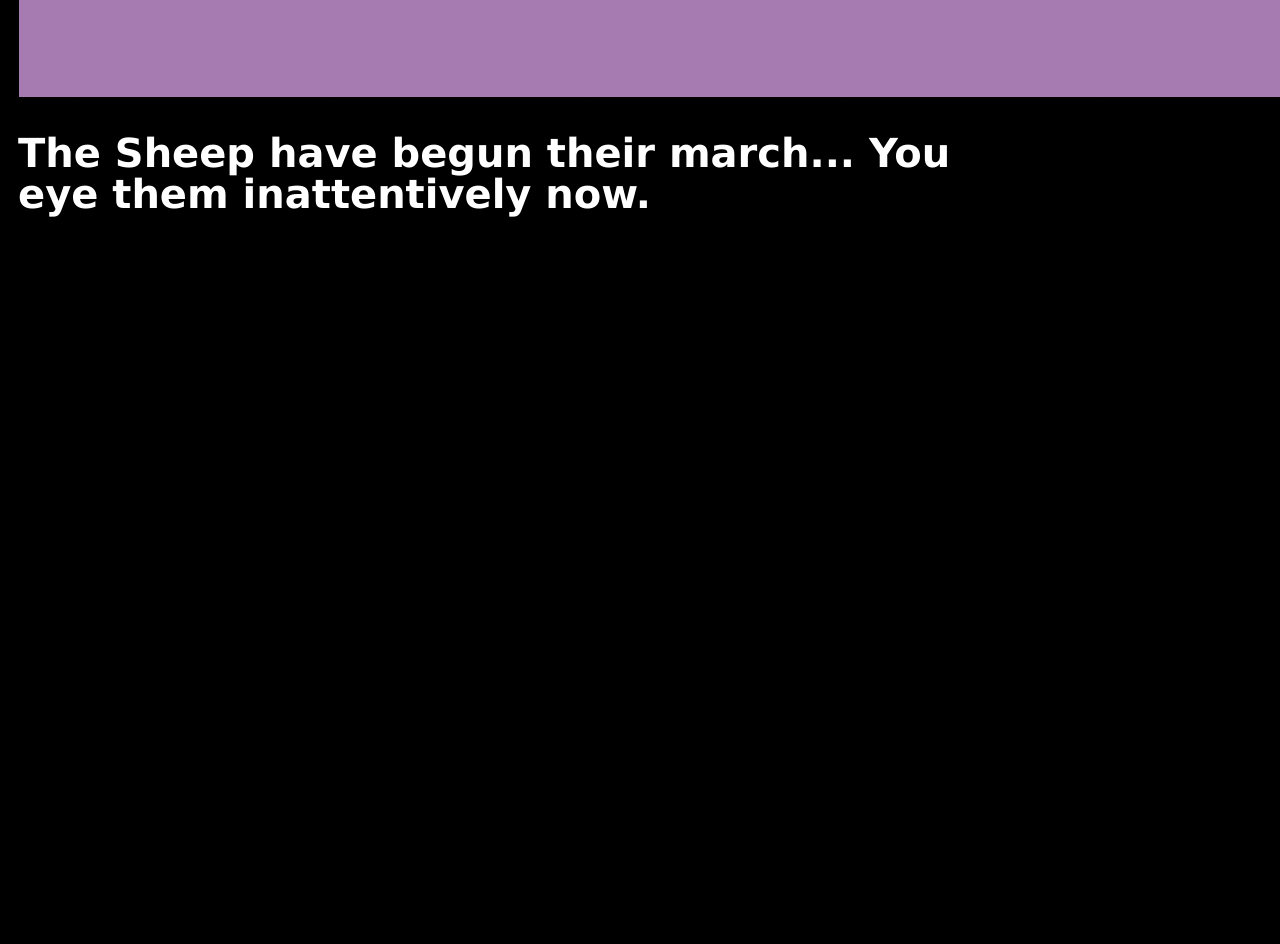
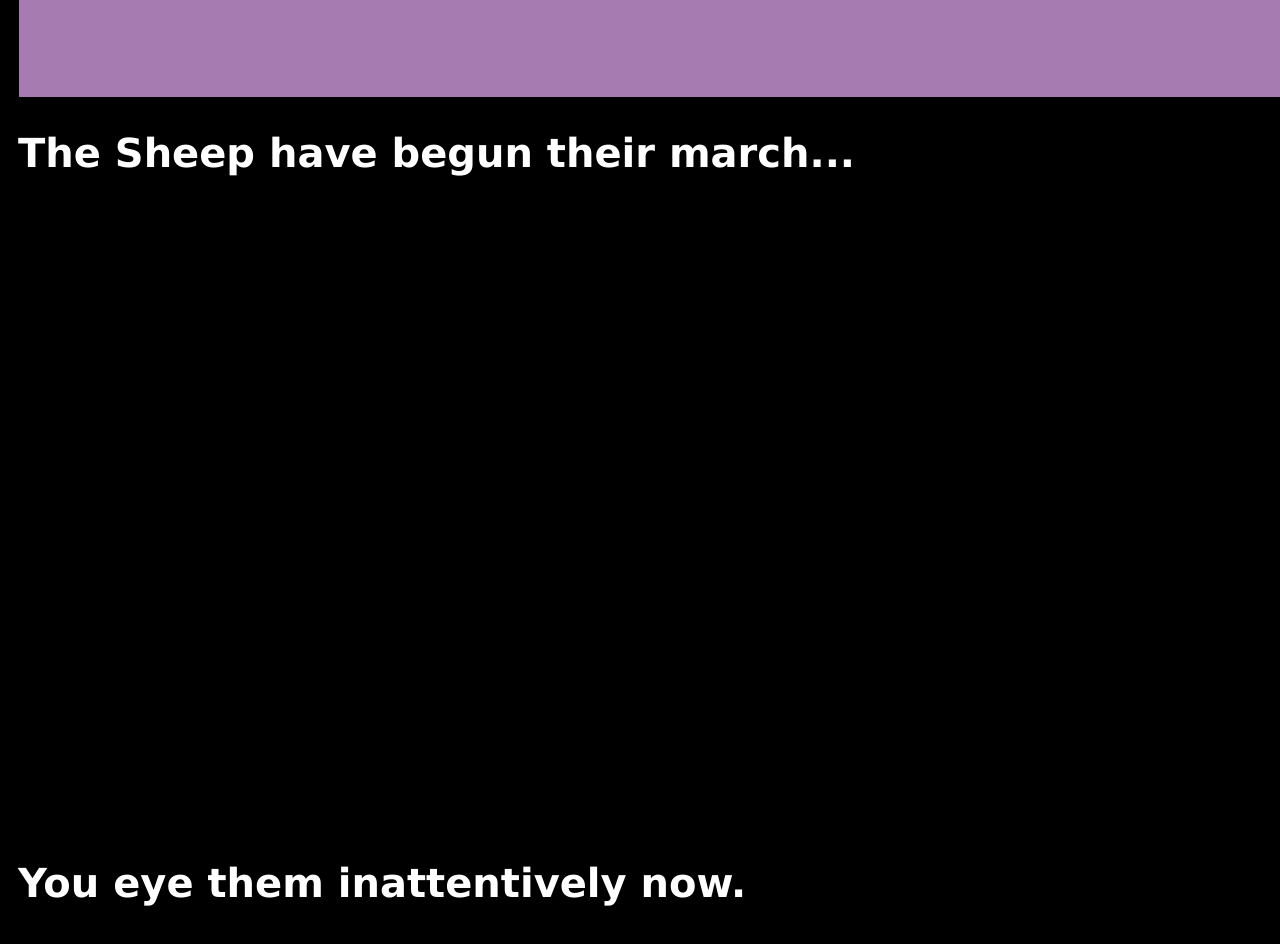
Before and after one commit to ToonzCarter/OneMoreReverie-CarterC, a plain HTML site: page index.html in a window 1280 px wide. Shown: the part 1380-2324 px from the top of the page. Before the commit the page ends 2291 px from the top, so only its background shows below. Drawn offline with Linux system fonts and the light colour scheme.

Commit message:
Update index.html

```diff
--- a/index.html
+++ b/index.html
@@ -26,8 +26,8 @@
   	</section>
 
   	<footer>
-  		<h1>The Sheep have begun their march...
-      You eye them inattentively now.</h1>
+  		<h1>The Sheep have begun their march...</h1>
+      <h1>You eye them inattentively now.</h1>
   	</footer>
 
   </body>
```
